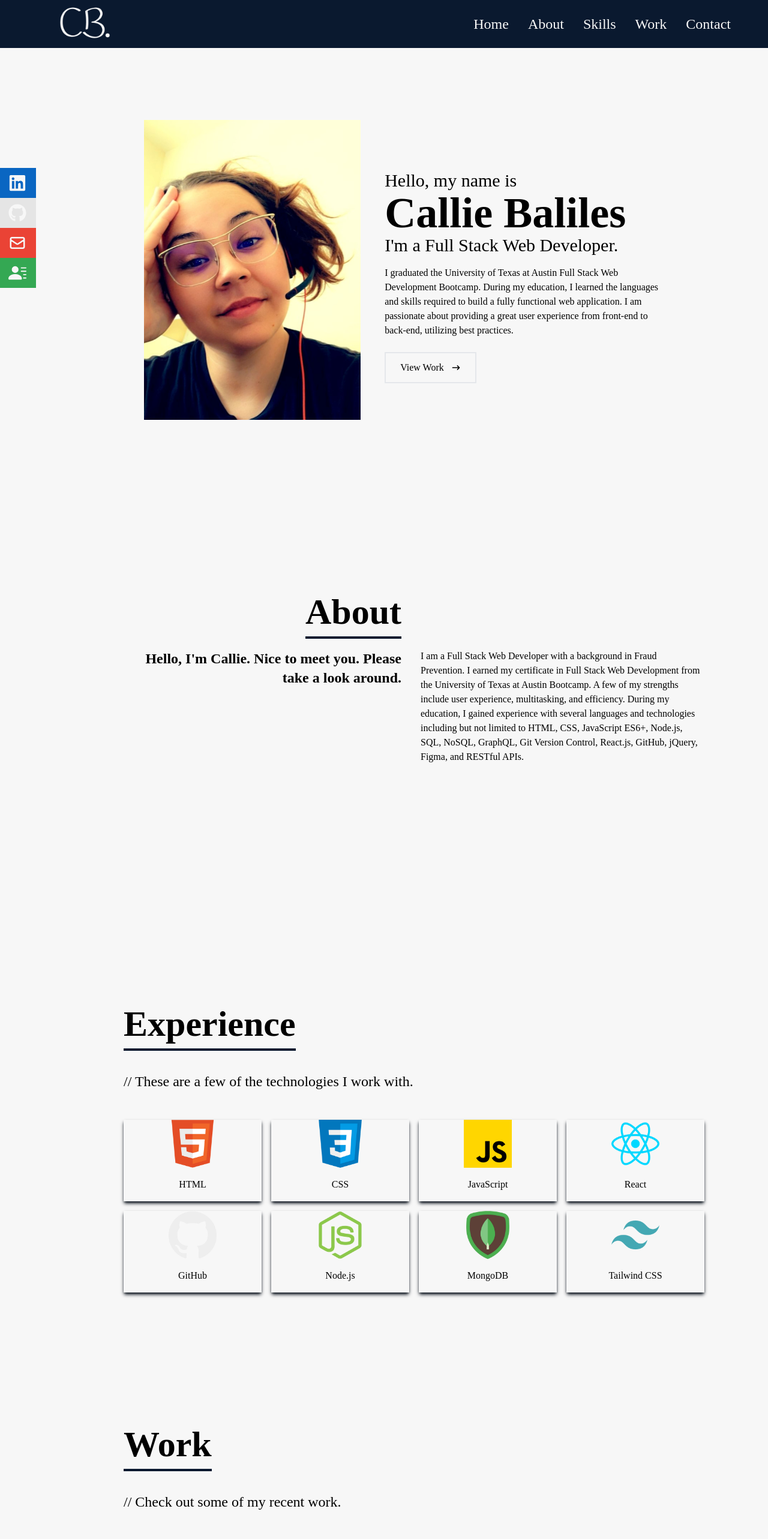
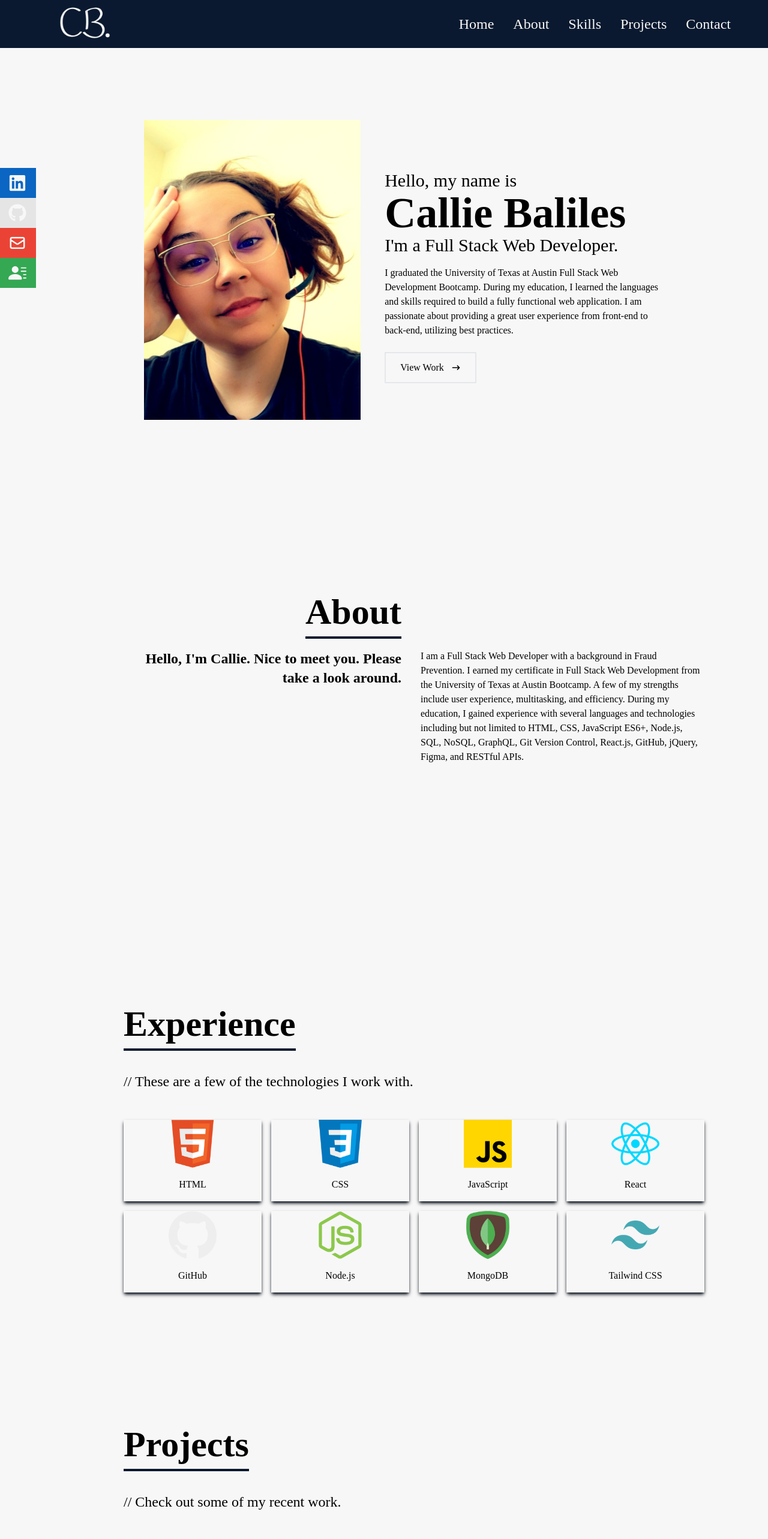
Before and after one commit to CalCar0707/W20C-reactportfolio, a React (Create React App) app: page / in a window 1280 px wide. Shown: the top 2566 px of the page at 60% size. Built offline with nearby package versions, Linux system fonts and the light colour scheme.

Commit message:
updated work to projects

```diff
--- a/src/components/Navigation.js
+++ b/src/components/Navigation.js
@@ -34,8 +34,8 @@ export default function Navigation() {
                         </li>
 
                         <li>
-                        <Link to="work" smooth={true} duration={500} >
-                            Work
+                        <Link to="projects" smooth={true} duration={500} >
+                            Projects
                         </Link>
                         </li>
 
@@ -75,8 +75,8 @@ export default function Navigation() {
                         </li>
 
                         <li className='py-6 pl-[30px] text-3xl border-b-2 border-[#f7f7f7]'>
-                        <Link onClick={handleClick} to="work" smooth={true} duration={500} >
-                            Work
+                        <Link onClick={handleClick} to="projects" smooth={true} duration={500} >
+                            Projects
                         </Link>
                         </li>
 
--- a/src/components/Work.js
+++ b/src/components/Work.js
@@ -11,10 +11,10 @@ import codingQuiz from '../img/coding-quiz.png';
 
 export default function Work() {
     return (
-        <div name='work' className='w-full md:h-screen bg-[#f7f7f7] pl-[100px]'>
+        <div name='projects' className='w-full md:h-screen bg-[#f7f7f7] pl-[100px]'>
         <div className='max-w-[1000px] mx-auto p-4 flex flex-col justify-center w-full h-full'>
             <div >
-                <p className='text-5xl sm:text-6xl font-bold inline pb-[8px] border-b-4 border-[#0a192f]'> Work</p>
+                <p className='text-5xl sm:text-6xl font-bold inline pb-[8px] border-b-4 border-[#0a192f]'> Projects </p>
                 <p className='text-2xl py-[50px]'>// Check out some of my recent work.</p>
             </div>
 
```
